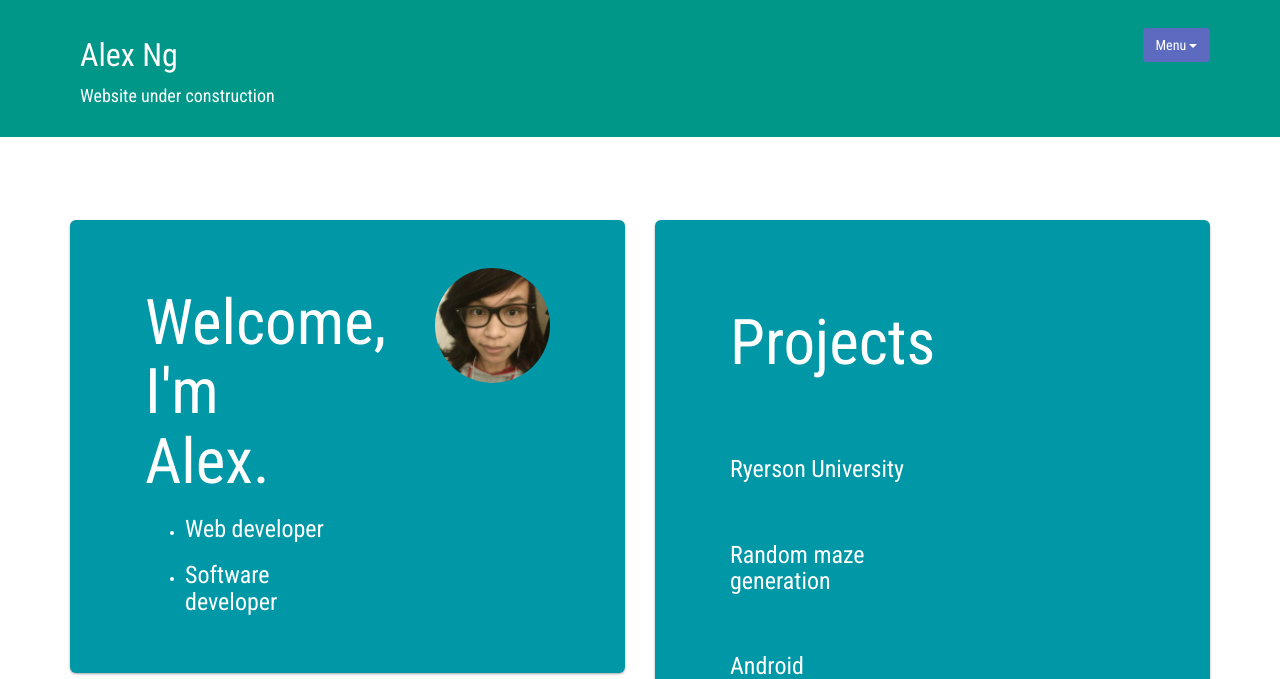
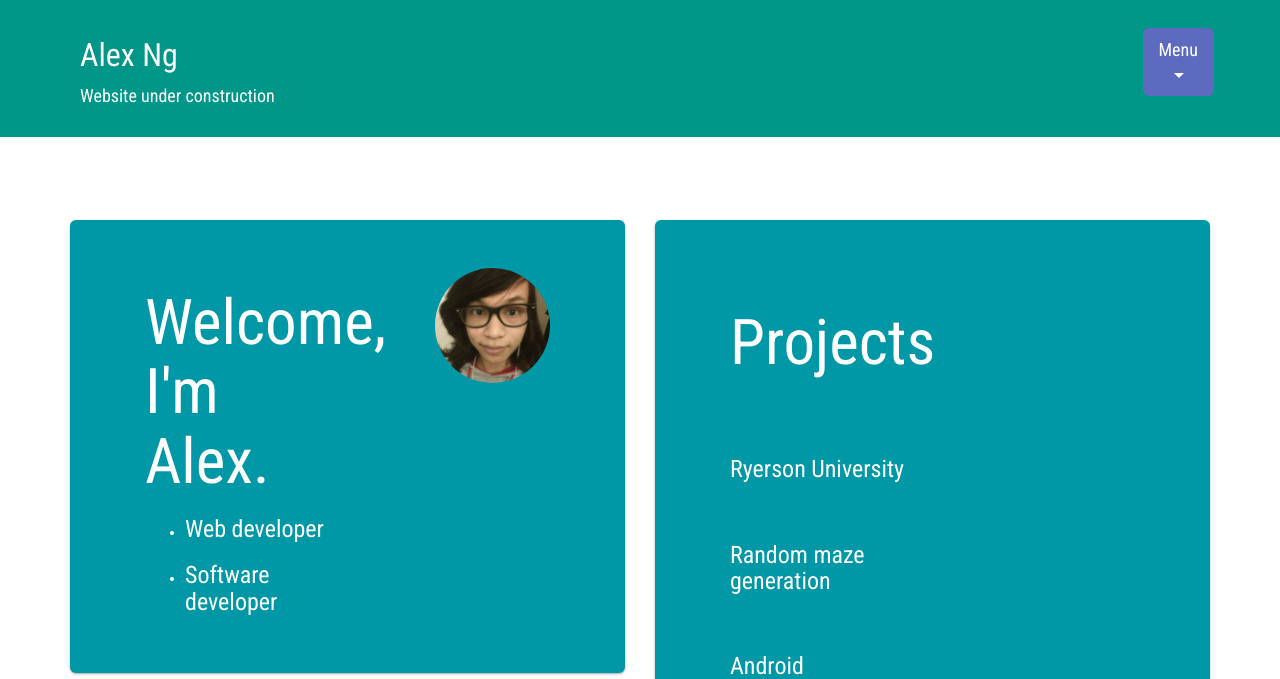
Before and after one commit to aa-ng/aa-ng.github.io, a PHP site: page / in a window 1280 px wide. Shown: the top 679 px of the page. Run offline with PHP 8.4, Linux system fonts and the light colour scheme; some libraries are stand-ins or nearby versions.

Commit message:
header button style adjusted

```diff
--- a/index.html
+++ b/index.html
@@ -28,7 +28,7 @@
 					<div class="text-center col-lg-1 col-md-2 col-sm-2 col-xs-4">
 						<!-- Drop down menu -->
 						<div class="dropdown">
-							<button class="btn dropdown-toggle" type="button" id="dropdownMenu1" data-toggle="dropdown" aria-haspopup="true" aria-expanded="true">
+							<button class="btn-lg dropdown-toggle" type="button" id="dropdownMenu1" data-toggle="dropdown" aria-haspopup="true" aria-expanded="true">
 								Menu
 								<span class="caret"></span>
 							</button>
--- a/style.css
+++ b/style.css
@@ -3,6 +3,8 @@
 .accent 	{ color: white; background-color:#0097A7; transition: background-color 2s; box-shadow: 0 1px 3px rgba(0,0,0,0.12), 0 1px 2px rgba(0,0,0,0.24); }
 
 .accent:hover 	{ background-color:#009688; }
+
+.btn-lg{ border: none;}
 
 /* jumbotron modifications */
 .jumbotron
@@ -76,6 +78,7 @@ body
 button
 {
 	background-color: #5C6BC0;
+	padding: 10px;
 }
 
 html
```
